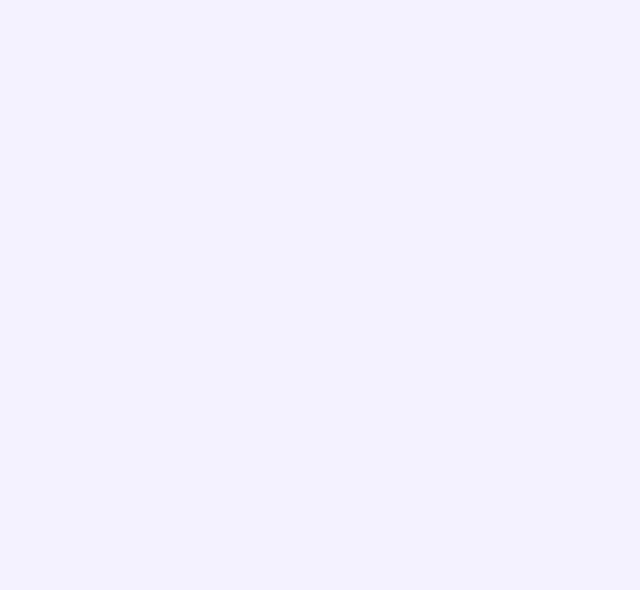
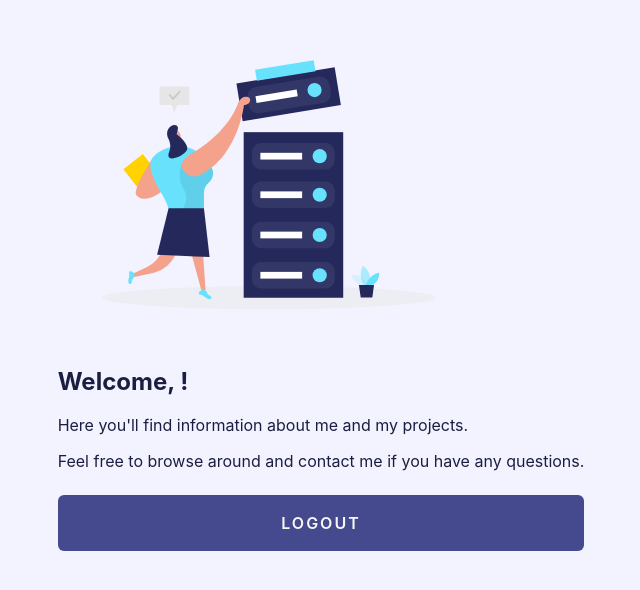
Before and after one commit to usamaasif786/login-form, a React (Create React App) app: page /mainpage in a window 1280 px wide. Before the commit this address had no page. Shown: the part 102-692 px from the top of the page, without its empty margins (319-959 px from the left). Built offline with nearby package versions, Linux system fonts and the light colour scheme.

Commit message:
From Usama

```diff
--- a/src/App.js
+++ b/src/App.js
@@ -1,5 +1,6 @@
 import { Signup } from './components/signupform/signupform';
 import { Login } from './components/loginform/loginform';
+import MainPage from './components/body/mainpage';
 import { BrowserRouter, Routes, Route } from "react-router-dom";
 
 function App() {
@@ -7,8 +8,9 @@ function App() {
     <div className="App">
       {/* <BrowserRouter> */}
           <Routes>
-            <Route path="/"  element={<Login />} />
+            <Route exact path="/"  element={<Login />} />
             <Route path="/signup"  element={<Signup />} />
+            <Route path="/mainpage" element={<MainPage/>}/>
           </Routes>
       {/* </BrowserRouter> */}
     </div>
--- a/src/components/body/mainpage.jsx
+++ b/src/components/body/mainpage.jsx
@@ -1,45 +1,37 @@
-import React from "react";
+import { useState } from "react";
+import logo from "../style/logo.svg";
+import "../style/style.css";
+import { useHistory, useNavigate } from "react-router-dom";
 
-function MainPage() {
+const MainPage = () => {
+  const [username, setUsername] = useState("");
+  // const history = useHistory();
+  const navigate = useNavigate();
+
+  const handleLogout = () => {
+    localStorage.removeItem("loginData");
+    // history.push("/");
+    navigate("/");
+
+  };
+
+  // Retrieve the user's username from localStorage
+  const loginData = JSON.parse(localStorage.getItem("loginData"));
+  if (loginData) {
+    setUsername(loginData.username);
+  }
+
   return (
-    <div>
-      <h1>Welcome to my website!</h1>
+    <div className="main-page">
+      <img src={logo} alt="Logo" />
+      <h2>Welcome, {username}!</h2>
       <p>Here you'll find information about me and my projects.</p>
       <p>Feel free to browse around and contact me if you have any questions.</p>
+      <button className="control" onClick={handleLogout}>
+        LOGOUT
+      </button>
     </div>
   );
-}
+};
 
 export default MainPage;
-// import { useState } from "react";
-// import logo from "../style/logo.svg";
-// import "../style/style.css";
-// import { useHistory } from "react-router-dom";
-
-// const MainPage = () => {
-//   const [username, setUsername] = useState("");
-//   const history = useHistory();
-
-//   const handleLogout = () => {
-//     localStorage.removeItem("loginData");
-//     history.push("/");
-//   };
-
-//   // Retrieve the user's username from localStorage
-//   const loginData = JSON.parse(localStorage.getItem("loginData"));
-//   if (loginData) {
-//     setUsername(loginData.username);
-//   }
-
-//   return (
-//     <div className="main-page">
-//       <img src={logo} alt="Logo" />
-//       <h2>Welcome, {username}!</h2>
-//       <button className="control" onClick={handleLogout}>
-//         LOGOUT
-//       </button>
-//     </div>
-//   );
-// };
-
-// export default MainPage;
--- a/src/components/loginform/loginform.jsx
+++ b/src/components/loginform/loginform.jsx
@@ -6,7 +6,9 @@ import {
   BrowserRouter as Router,
   Switch,
   Route,
-  Link
+  Link,
+  useHistory,
+  useNavigate
 } from "react-router-dom";
 
 export const Login = () => {
@@ -14,9 +16,10 @@ export const Login = () => {
   const [password, setPassword] = useState("");
   const [error, setError] = useState("");
   const [authenticated, setAuthenticated] = useState(false);
+  // const history = useHistory();
+  const navigate = useNavigate();
 
   const handleEmailChange = (event) => setEmail(event.target.value);
-
   const handlePasswordChange = (event) => setPassword(event.target.value);
 
   const handleLogin = (event) => {
@@ -49,6 +52,8 @@ export const Login = () => {
   };
 
   if (authenticated) {
+    // history.push("/main");
+    navigate("/mainpage");
     return <MainPage />;
   }
 
@@ -60,6 +65,7 @@ export const Login = () => {
       <form className="login-form" onSubmit={handleLogin}>
         <div className="username">
           <input
+            id="email"
             autoComplete="on"
             spellCheck="false"
             className="control"
@@ -71,6 +77,7 @@ export const Login = () => {
           <div id="spinner" className="spinner"></div>
         </div>
         <input
+          id="password"
           name="password"
           spellCheck="false"
           className="control"
@@ -82,9 +89,13 @@ export const Login = () => {
         <button className="control" type="submit">
           LOG IN
         </button>
-
-          <Link to="/signup">Sign up</Link>
       </form>
+      <p>
+        Don't have an account?{" "}
+        <Link to="/signup" className="link">
+          Sign up
+        </Link>
+      </p>
     </div>
   );
 };
```
